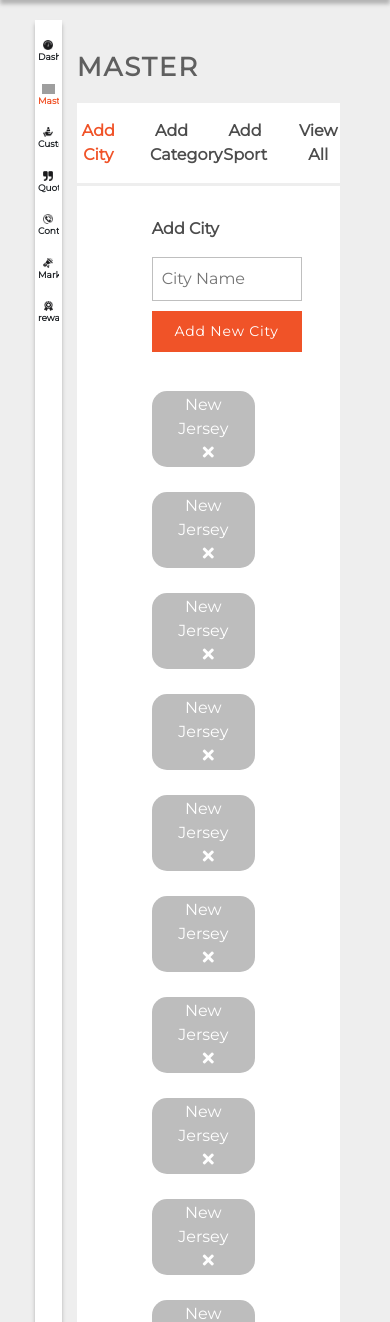
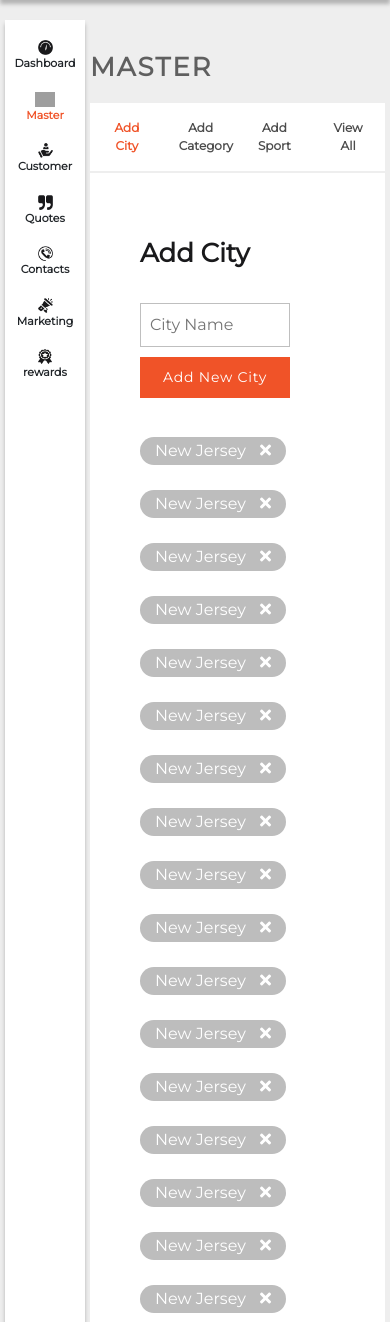
Before and after one commit to gukanozadze/MyWebsite, a Django app: page /addcity in a window 390 px wide. Shown: the part 75-1397 px from the top of the page. Run offline with Django 3.2, Linux system fonts and the light colour scheme; some libraries are stand-ins or nearby versions; grey boxes are pictures that could not be loaded.

Commit message:
Change add City page

```diff
--- a/mainApps/static/AddCity/main.css
+++ b/mainApps/static/AddCity/main.css
@@ -1,6 +1,7 @@
 body{
     background: rgb(238, 238, 238);
     padding:0;
+    margin:0;
     font-family: 'Montserrat', sans-serif;
 }
 /* header navigation*/
@@ -12,11 +13,19 @@ nav{
     box-shadow: 0px 4px 4px rgba(0, 0, 0, 0.25);
 }
 
-
+.main_contents{
+    display: flex;
+    max-width: 100%;
+    min-width: 80px;
+}
 /* Left Dashboard*/
 .dashboard-navigation{
-    background: white;
+    padding: 0px 1px;
     margin-top: 20px;
+    max-width: 180px;
+    min-width: 100px;
+    margin-right: 20px;
+
     background: #FFFFFF;
     box-shadow: 0px 4px 4px rgba(0, 0, 0, 0.25);
 }
@@ -31,7 +40,7 @@ nav{
     list-style: none;
     margin-bottom:20px;
     font-weight: bold;
-    font-size:17px;
+    font-size:12px;
     overflow: hidden;
 }
 
@@ -45,7 +54,7 @@ nav{
 
 
 .main-page{
-    margin: 0px 50px;
+    margin: 0px 25px;
 }
 /* Main Dashboard Categories (Top Section)*/
 .main-dashboard{
@@ -69,106 +78,39 @@ nav{
 }
 
 .main-dashboard-hr{
-    height: 3px;
+    height: 2px;
     border:none;
     background-color:rgb(238, 238, 238);
 }
 
 /* Main dashboard (Main Section)*/
 .city-dashboard{
-    padding: 15px 75px;
+    padding: 15px 50px;
 }
 
 input{
     border: 1px solid rgba(0,0,0,.25);
     padding: 9px;
-    width: 250px;
+    width: 30%;
+    max-width: 250px;
+
 }
 
 button.city-button{
 
     border: none;
     color: white;
+    width: 30%;
+    max-width: 250px;
     background-color: #F05328;
-    padding: 10px 75px;
+    padding: 9px 5px;
     font-size: 17px;
     letter-spacing: 0.8px;
+    margin-left: 15px;
 }
-
-@media screen and (max-width: 990px){
-    input{
-        border: 1px solid rgba(0,0,0,.25);
-        padding: 9px;
-        width: 130px;
-    }
-
-    button.city-button{
-
-        border: none;
-        color: white;
-        background-color: #F05328;
-        padding: 10px 5px;
-        font-size: 14px;
-    }
-
-        /* Left Dashboard*/
-        .dashboard-navigation{
-            padding: 0 5px;
-        }
-
-
-
-        .dashboard-navigation ul li{
-            font-size:11px;
-        }
-
-
-        .list-text img{
-            max-height: 20px;
-        }
-}
-
-@media screen and (max-width: 555px){
-    input{
-        border: 1px solid rgba(0,0,0,.25);
-        padding: 9px;
-        width: 150px;
-    }
-
-    button.city-button{
-
-        margin-top: 10px;
-        padding: 10px 5px;
-        font-size: 14px;
-        width: 150px;
-    }
-    /* Left Dashboard*/
-    .dashboard-navigation{
-        padding: 0 3px;
-    }
-
-
-
-    .dashboard-navigation ul li{
-        font-size:9px;
-    }
-
-
-    .list-text img{
-        max-height: 10px;
-    }
-}
-
-
-
-
-
-
-
-
 .selected-cities{
-    padding-left: 75px;
-    padding-right: 75px;
+    padding-left: 50px;
+    padding-right: 15px;
 
 }
 
@@ -187,14 +129,84 @@ button.city-button{
     margin-left: 10px;
 }
 
+@media screen and (max-width: 990px){
+    input{
+        border: 1px solid rgba(0,0,0,.25);
+        padding: 9px;
+        width: 80%;
+    }
 
+    button.city-button{
+        width: 80%;
+        display: block;
+        margin-left: 0px;
+        margin-top: 15px;
+    }
+
+
+    /* Left Dashboard*/
+    .dashboard-navigation{
+        padding: 0 5px;
+        min-width: 80px;
+    }
+
+
+    .main-page{
+        margin: 0px 5px;
+    }
+    .dashboard-navigation ul li{
+        font-size:11px;
+    }
+
+
+    .list-text img{
+        max-height: 24px;
+    }
+}
+
+@media screen and (max-width: 555px){
+    input{
+        border: 1px solid rgba(0,0,0,.25);
+        padding: 9px;
+        width: 150px;
+    }
+
+    button.city-button{
+
+        margin-top: 10px;
+        padding: 10px 5px;
+        font-size: 14px;
+        width: 150px;
+    }
+
+    /* Left Dashboard*/
+    .dashboard-navigation{
+        padding: 0 3px;
+        margin-right: 5px;
+    }
+
+
+    .dashboard-navigation ul li{
+        font-size:11px;
+    }
+
+    .list-text img{
+        max-height: 15px;
+    }
+
+    .main-dashboard-categories{
+        font-size: 12px;
+        padding: 0;
+    }
+}
 
 
 p{
     font-family: 'Montserrat', sans-serif;
-    font-size: 16px;
+    font-size: 26px;
     font-weight: bold;
-    color: rgba(0,0,0,.7)
+    margin: 30px 0px;
+    color: #19191B
 }
 
 .active{
--- a/mainApps/templates/mainApps/AddCity/index.html
+++ b/mainApps/templates/mainApps/AddCity/index.html
@@ -1,8 +1,7 @@
 <!DOCTYPE html>
 <html lang="en">
-
-{% load static %}
 <head>
+    {% load static %}
     <meta charset="UTF-8">
     <meta name="viewport" content="width=device-width, initial-scale=1.0">
     <meta http-equiv="X-UA-Compatible" content="ie=edge">
@@ -27,8 +26,8 @@
         </div>
     </nav>
     <div class="main-page">
-        <div class="row">
-            <div class="dashboard-navigation col-1">
+        <div class="main_contents">
+            <div class="dashboard-navigation">
                 <ul class="align-middle">
                     <li><span class="list-text"><img src="{% static 'AddCity/img/speedometr.png' %}"> Dashboard</span></li>
                     <li><span class="list-text active"><img src="{% static 'AddCity/img/crown.png' %}" class="active">Master</span></li>
@@ -41,11 +40,11 @@
                 </ul>
             </div>
 
-            <div class="col-11 mt-5">
+            <div class="mt-5">
                 <span class="master-span">MASTER</span>
 
                 <div class="main-dashboard mt-3">
-                    <div class="main-dashboard-categories row text-center pt-3">
+                    <div class="main-dashboard-categories row text-center pt-3 ml-0 mr-0">
                         <div class="col-3 active">Add City</div>
                         <div class="col-3">Add Category</div>
                         <div class="col-3">Add Sport</div>
```
Also changed, not shown: mainApps/static/AddCity/index.html (+13 -13 lines), mainApps/templates/mainApps/AddCity/main.css (+97 -85 lines).
